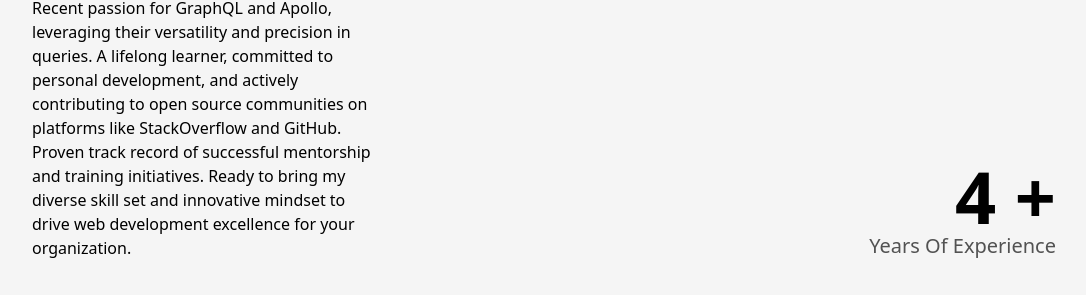
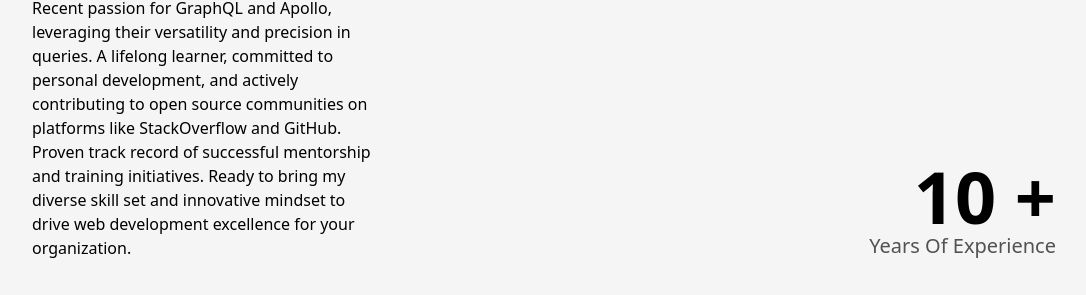
Before and after one commit to fredbanda/fredsportfolio, a Next.js app: page /about in a window 1280 px wide. Shown: the part 992-1287 px from the top of the page, without its empty margins (96-1182 px from the left). Built offline with nearby package versions, Linux system fonts and the light colour scheme.

Commit message:
experience

```diff
--- a/src/pages/about.js
+++ b/src/pages/about.js
@@ -96,7 +96,7 @@ const About = () => {
 
           <div className="flex flex-col items-end justify-center xl:items-center ">
             <span className="inline-block text-7xl font-bold md:text-6xl sm:text-5xl xs:text-4xl">
-            <AnimatedNumbers value={4} /> +
+            <AnimatedNumbers value={10} /> +
             </span>
             <h2 className="text-xl font-medium capitalize text-dark/75 dark:text-light
             xl:text-center md:text-l sm:text-base xs:text-sm">years of experience</h2>
```
